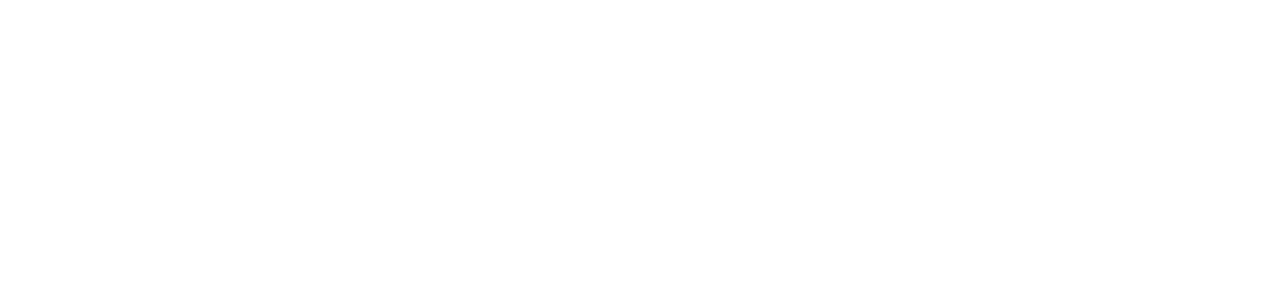
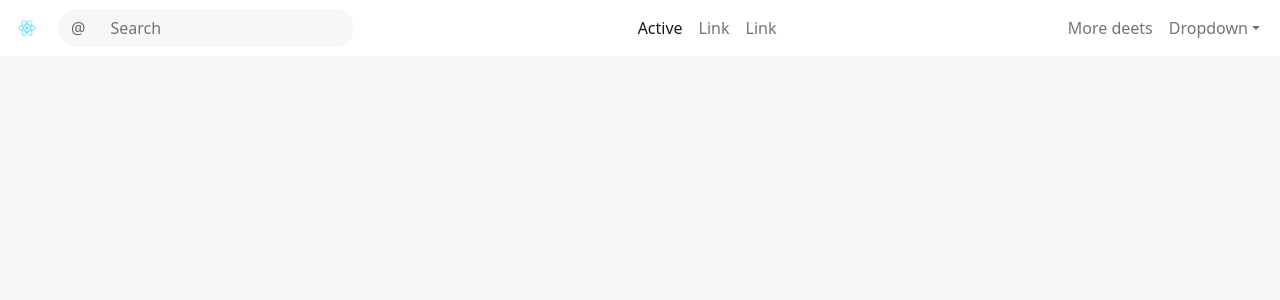
Before and after one commit to raffyamoguis/anime-profile, a React (Create React App) app: page / in a window 1280 px wide. Shown: the top 300 px of the page. Built offline with nearby package versions, Linux system fonts and the light colour scheme.

Commit message:
added navbar

```diff
--- a/public/index.html
+++ b/public/index.html
@@ -1,14 +1,12 @@
 <!DOCTYPE html>
 <html lang="en">
+
 <head>
   <meta charset="utf-8" />
   <link rel="icon" href="%PUBLIC_URL%/favicon.ico" />
   <meta name="viewport" content="width=device-width, initial-scale=1" />
   <meta name="theme-color" content="#000000" />
-    <meta
-      name="description"
-      content="Web site created using create-react-app"
-    />
+  <meta name="description" content="Web site created using create-react-app" />
   <link rel="apple-touch-icon" href="%PUBLIC_URL%/logo192.png" />
   <!--
       manifest.json provides metadata used when your web app is installed on a
@@ -24,8 +22,9 @@
       work correctly both with client-side routing and a non-root public URL.
       Learn how to configure a non-root public URL by running `npm run build`.
     -->
-    <title>React App</title>
+  <title>Anime Profile</title>
 </head>
+
 <body>
   <noscript>You need to enable JavaScript to run this app.</noscript>
   <div id="root"></div>
@@ -40,4 +39,5 @@
       To create a production bundle, use `npm run build` or `yarn build`.
     -->
 </body>
+
 </html>
--- a/src/App.css
+++ b/src/App.css
@@ -1,38 +1,22 @@
-.App {
-  text-align: center;
+body {
+  background-color: #f7f7f7;
 }
 
-.App-logo {
-  height: 40vmin;
-  pointer-events: none;
+.navbar-light {
+  background-color: #ffffff !important;
 }
 
-@media (prefers-reduced-motion: no-preference) {
-  .App-logo {
-    animation: App-logo-spin infinite 20s linear;
-  }
+.search-form {
+  background-color: #f7f7f7 !important;
+  border-radius: 0 25px 25px 0 !important;
+  border-left: 1px solid #f7f7f7 !important;
+  border-color: #f7f7f7 !important;
+  color: #65676B;
 }
 
-.App-header {
-  background-color: #282c34;
-  min-height: 100vh;
-  display: flex;
-  flex-direction: column;
-  align-items: center;
-  justify-content: center;
-  font-size: calc(10px + 2vmin);
-  color: white;
+.search-form-addon {
+  background-color: #f7f7f7 !important;
+  border-color: #f7f7f7 !important;
+  border-radius: 25px 0 0 25px !important;
+  color: #65676B;
 }
-
-.App-link {
-  color: #61dafb;
-}
-
-@keyframes App-logo-spin {
-  from {
-    transform: rotate(0deg);
-  }
-  to {
-    transform: rotate(360deg);
-  }
-}
--- a/src/App.js
+++ b/src/App.js
@@ -1,9 +1,72 @@
-// import logo from './logo.svg';
+import logo from './logo.svg';
 import './App.css';
+import Container from 'react-bootstrap/Container';
+import Navbar from 'react-bootstrap/Navbar';
+import Nav from 'react-bootstrap/Nav';
+import NavDropdown from 'react-bootstrap/NavDropdown';
+import InputGroup from 'react-bootstrap/InputGroup'
+import FormControl from 'react-bootstrap/FormControl'
+
 
 function App() {
   return (
-    <></>
+    <Navbar className="navbarlight" collapseOnSelect expand="lg" bg="light" variant="light">
+      <Container fluid>
+
+        {/* Navbar Logo */}
+        <Navbar.Brand href="#home">
+          <img
+            src={logo}
+            width="30"
+            height="30"
+            className="d-inline-block align-top"
+            alt=""
+          />
+        </Navbar.Brand>
+
+        <Navbar.Toggle aria-controls="responsive-navbar-nav" />
+
+        <Navbar.Collapse id="responsive-navbar-nav">
+
+          <Nav className>
+            <InputGroup>
+              <InputGroup.Text className="search-form-addon" id="search-addon">@</InputGroup.Text>
+              <FormControl
+                className="search-form"
+                placeholder="Search"
+                aria-label="Search"
+                aria-describedby="search-addon"
+              />
+            </InputGroup>
+          </Nav>
+
+          <Nav className="mx-auto" activeKey="/home">
+            <Nav.Item>
+              <Nav.Link href="/home">Active</Nav.Link>
+            </Nav.Item>
+            <Nav.Item>
+              <Nav.Link eventKey="link-1">Link</Nav.Link>
+            </Nav.Item>
+            <Nav.Item>
+              <Nav.Link eventKey="link-2">Link</Nav.Link>
+            </Nav.Item>
+          </Nav>
+
+          <Nav>
+            <Nav.Link href="#deets">More deets</Nav.Link>
+            <NavDropdown title="Dropdown" id="collasible-nav-dropdown">
+              <NavDropdown.Item href="#action/3.1">Action</NavDropdown.Item>
+              <NavDropdown.Item href="#action/3.2">Another action</NavDropdown.Item>
+              <NavDropdown.Item href="#action/3.3">Something</NavDropdown.Item>
+              <NavDropdown.Divider />
+              <NavDropdown.Item href="#action/3.4">Separated link</NavDropdown.Item>
+            </NavDropdown>
+          </Nav>
+
+        </Navbar.Collapse>
+
+      </Container>
+    </Navbar>
   );
 }
 
```
Lines whose indentation alone changed are shown as unchanged.
